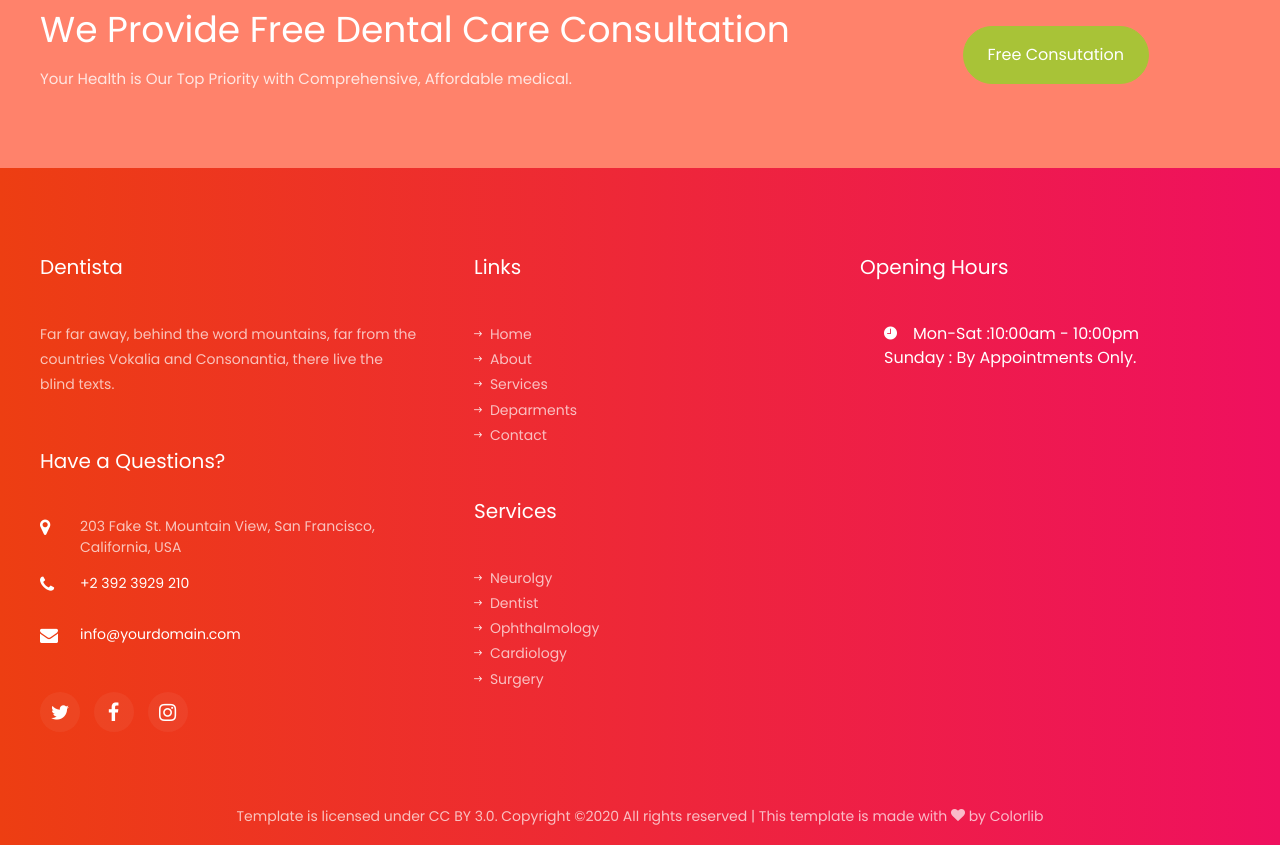
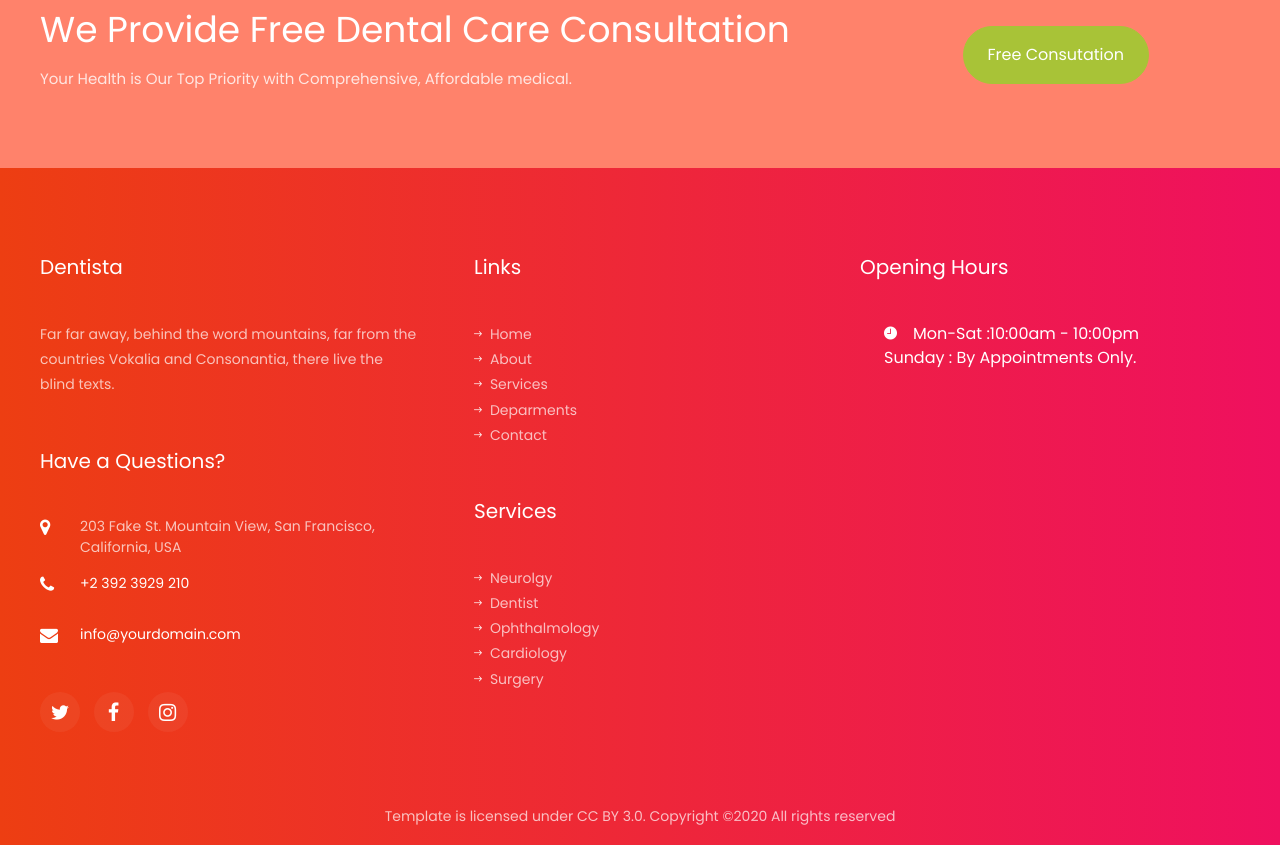
Before and after one commit to VishalMandalia/Dentalclinicwebsite, a plain HTML site: page index.html in a window 1280 px wide. Shown: the part 4796-5641 px from the top of the page. Drawn offline with Linux system fonts and the light colour scheme; some packages are replaced by stand-ins of ours; no server answers; files whose address does not match are found by name.

```diff
--- a/index.html
+++ b/index.html
@@ -935,7 +935,7 @@
           <div class="col-md-12 text-center">
 
             <p><!-- Link back to Colorlib can't be removed. --> Template is licensed under CC BY 3.0.
-  Copyright &copy;<script>document.write(new Date().getFullYear());</script> All rights reserved | This template is made with <i class="icon-heart" aria-hidden="true"></i> by <a href="https://colorlib.com" target="_blank">Colorlib</a>
+  Copyright &copy;<script>document.write(new Date().getFullYear());</script> All rights reserved <!-- | This template is made with <i class="icon-heart" aria-hidden="true"></i> by <a href="https://colorlib.com" target="_blank">Colorlib</a> -->
  <!--  Link back to Colorlib can't be removed. Template is licensed under CC BY 3.0. --></p>
           </div>
         </div>
```
